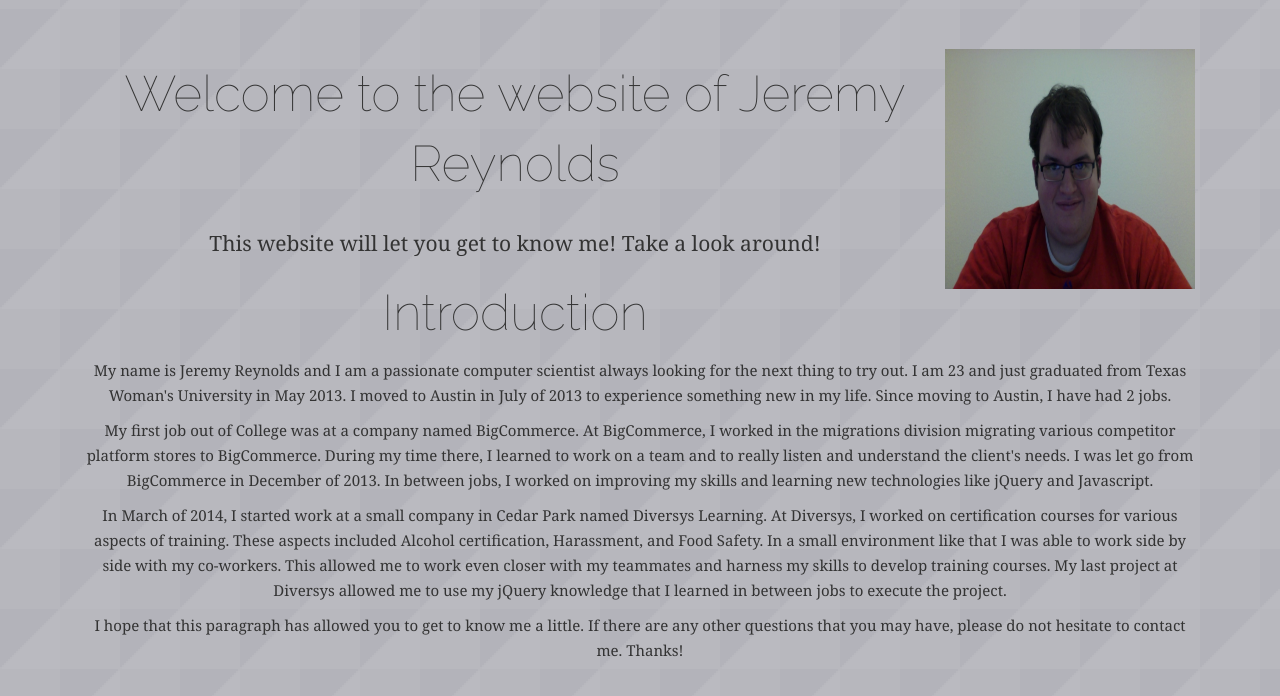
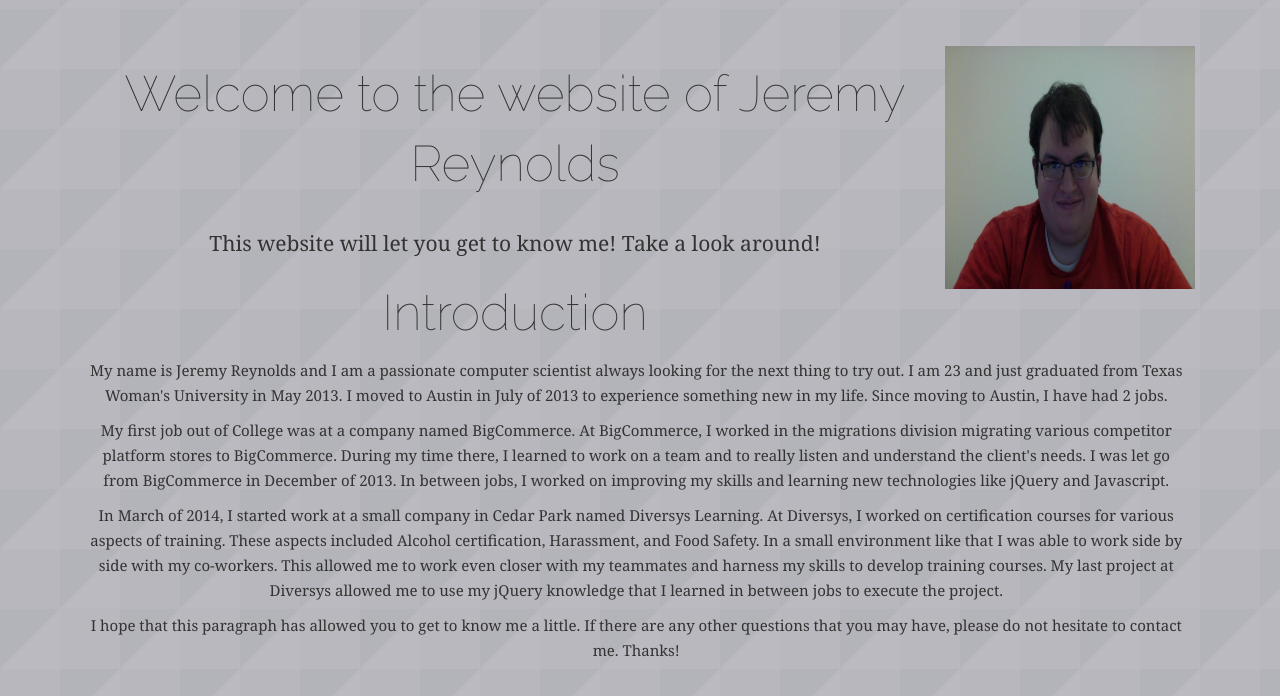
Before and after one commit to jeremyreynolds1/website, a PHP site: page /home.html in a window 1280 px wide. Shown: the part 51-747 px from the top of the page. Run offline with PHP 8.4, Linux system fonts and the light colour scheme; some libraries are stand-ins or nearby versions; some web fonts are replaced.

Commit message:
added padded-top.

```diff
--- a/home.html
+++ b/home.html
@@ -47,9 +47,9 @@
 	        <h1>Welcome to the website of Jeremy Reynolds</h1><br/>
 	        <p class="lead">This website will let you get to know me! Take a look around!</p>
 	        <h2>Introduction</h2>
-	        <p>My name is Jeremy Reynolds and I am a passionate computer scientist always looking for the next thing to try out. I am 23 and just graduated from Texas Woman's University in May 2013. I moved to Austin in July of 2013 to experience something new in my life. Since moving to Austin, I have had 2 jobs.</p>
-	<p>My first job out of College was at a company named BigCommerce. At BigCommerce, I worked in the migrations division migrating various competitor platform stores to BigCommerce. During my time there, I learned to work on a team and to really listen and understand the client's needs. I was let go from BigCommerce in December of 2013. In between jobs, I worked on improving my skills and learning new technologies like jQuery and Javascript.  </p>
-	<p>In March of 2014, I started work at a small company in Cedar Park named Diversys Learning. At Diversys, I worked on certification courses for various aspects of training. These aspects included Alcohol certification, Harassment, and Food Safety. In a small environment like that I was able to work side by side with my co-workers. This allowed me to work even closer with my teammates and harness my skills to develop training courses. My last project at Diversys allowed me to use my jQuery knowledge that I learned in between jobs to execute the project.</p> <p>I hope that this paragraph has allowed you to get to know me a little. If there are any other questions that you may have, please do not hesitate to contact me. Thanks!</p>
+	        <p class="padded-right">My name is Jeremy Reynolds and I am a passionate computer scientist always looking for the next thing to try out. I am 23 and just graduated from Texas Woman's University in May 2013. I moved to Austin in July of 2013 to experience something new in my life. Since moving to Austin, I have had 2 jobs.</p>
+	<p class="padded-right">My first job out of College was at a company named BigCommerce. At BigCommerce, I worked in the migrations division migrating various competitor platform stores to BigCommerce. During my time there, I learned to work on a team and to really listen and understand the client's needs. I was let go from BigCommerce in December of 2013. In between jobs, I worked on improving my skills and learning new technologies like jQuery and Javascript.  </p>
+	<p class="padded-right">In March of 2014, I started work at a small company in Cedar Park named Diversys Learning. At Diversys, I worked on certification courses for various aspects of training. These aspects included Alcohol certification, Harassment, and Food Safety. In a small environment like that I was able to work side by side with my co-workers. This allowed me to work even closer with my teammates and harness my skills to develop training courses. My last project at Diversys allowed me to use my jQuery knowledge that I learned in between jobs to execute the project.</p> <p class="padded-right">I hope that this paragraph has allowed you to get to know me a little. If there are any other questions that you may have, please do not hesitate to contact me. Thanks!</p>
 	      </div>
 	    </div><!-- /.container -->
 	</div>
--- a/layout-styles.css
+++ b/layout-styles.css
@@ -40,5 +40,8 @@ a{
 	float:left;
 }
 .padded-top{
-	padding-top: 10px;
+	padding-top: .5em;
 }
+.padded-right {
+    padding-right: 0.5em;
+}
```
